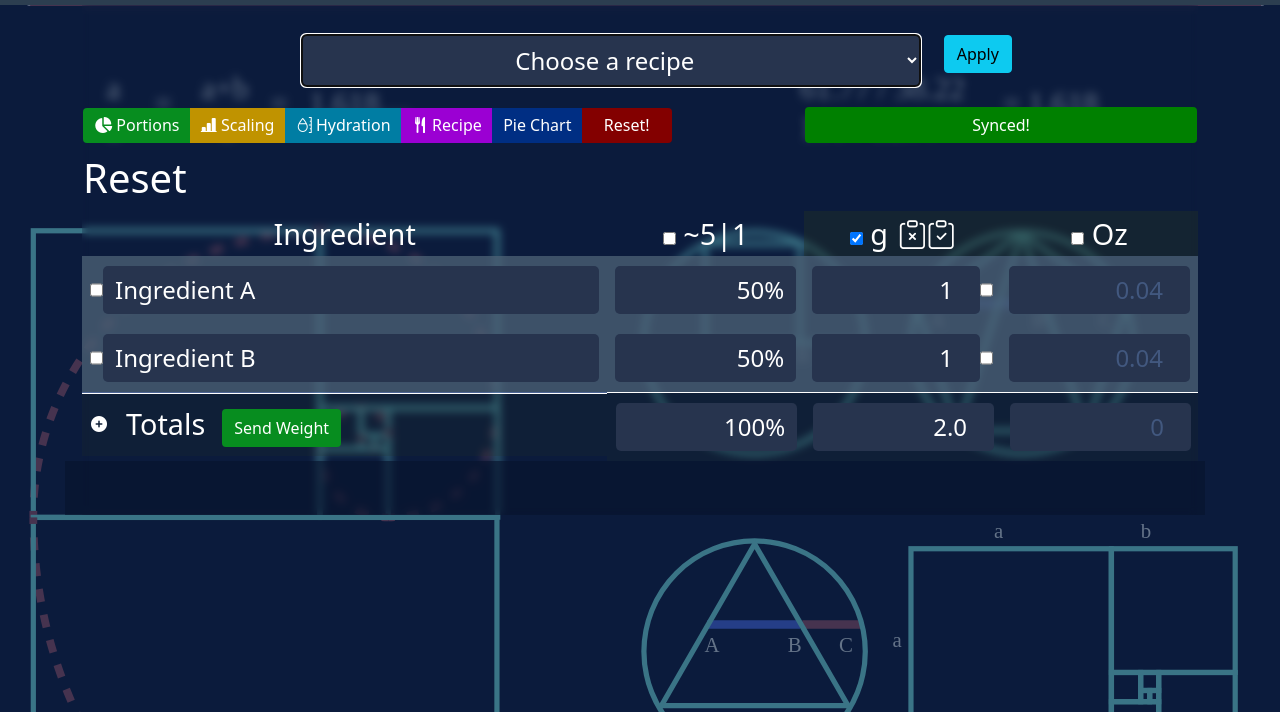
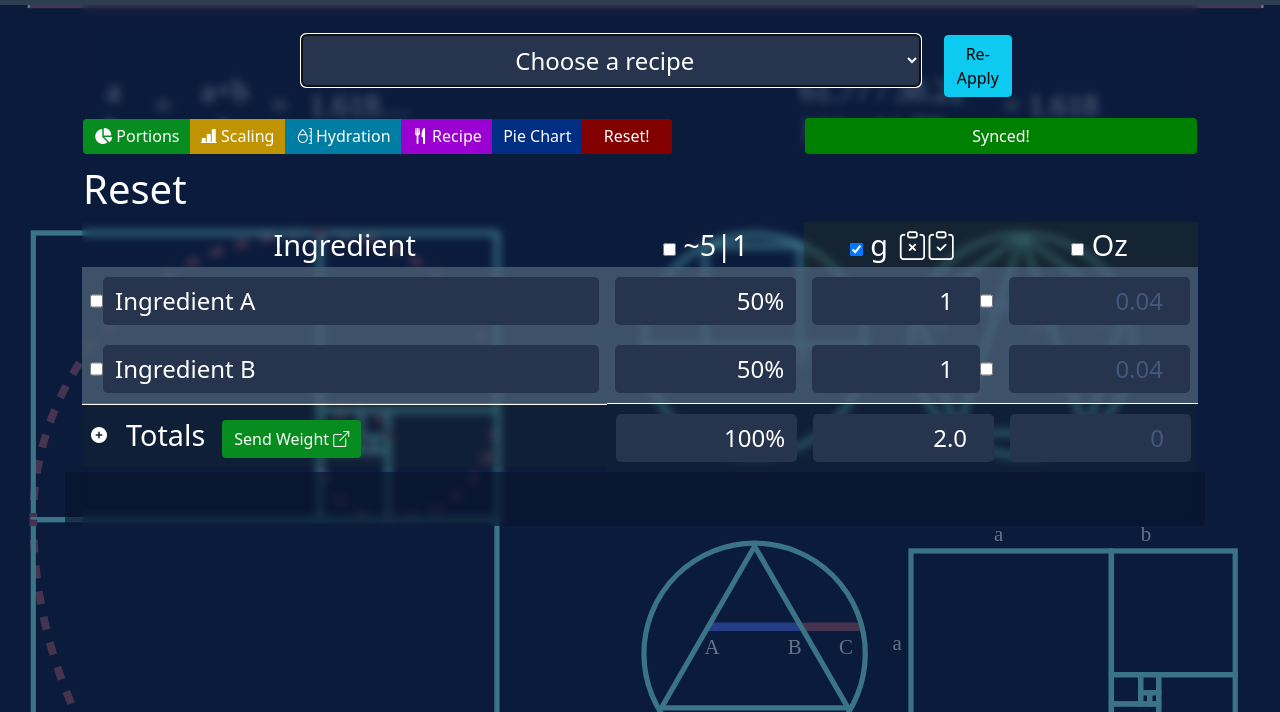
Before and after one commit to thegotogui/recipe-scaler, a plain HTML site: page scaler.html in a window 1280 px wide. Shown: the part 88-800 px from the top of the page. Drawn offline with nearby package versions, Linux system fonts and the light colour scheme.

Commit message:
Fixed Recipecard Icon

```diff
--- a/scaler.html
+++ b/scaler.html
@@ -398,7 +398,7 @@
 
 					</div>
 					<div class="col-1">
-						<button type="button" class="btn btn-info" onclick="changeRecipe();">Apply</button>
+						<button type="button" class="btn btn-info" onclick="changeRecipe();">Re-Apply</button>
 					</div>
 				</div>
 
@@ -473,7 +473,7 @@
 										<span class="attributeHeaders">Totals</span>
 
 										<button type="button" class="btn btn-info" style="border: none; background-color: #078d1f; color: white; height: 38px; margin-top: 15px;"
-											onclick="sendToWeight();" id="capture">Send Weight</button>
+											onclick="sendToWeight();" id="capture">Send Weight <i class="bi bi-box-arrow-up-right"></i></button>
 									</td>
 									<td class="totColumn2"><input class="theBlocksL rightAlign" type="text" id="totalPerc" readonly></td>
 									<td class="totColumn3" id="syncable11">
```
Also changed, not shown: recipecard.html (+2 -0 lines), 4 other files.
